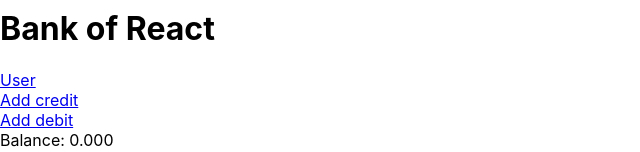
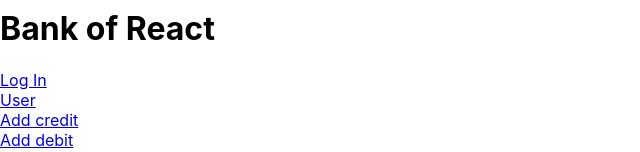
Before and after one commit to AlexTan331/TTP_React_Bank, a React (Create React App) app: page / in a window 1280 px wide. Shown: the part 316-468 px from the top of the page, without its empty margins (0-640 px from the left). Built offline with nearby package versions, Linux system fonts and the light colour scheme; no server answers.

Commit message:
added link of login page on home page

```diff
--- a/package.json
+++ b/package.json
@@ -2,11 +2,13 @@
   "name": "bank-of-react",
   "version": "0.1.0",
   "private": true,
+  "homepage": "https://alextan331.github.io/TTP_React_Bank/",
   "dependencies": {
     "@testing-library/jest-dom": "^4.2.4",
     "@testing-library/react": "^9.5.0",
     "@testing-library/user-event": "^7.2.1",
     "axios": "^0.19.2",
+    "gh-pages": "^3.0.0",
     "react": "^16.13.1",
     "react-dom": "^16.13.1",
     "react-router-dom": "^5.2.0",
@@ -16,6 +18,8 @@
     "start": "react-scripts start",
     "build": "react-scripts build",
     "test": "react-scripts test",
+    "predeploy": "npm run build",
+    "deploy": "gh-pages -d build",
     "eject": "react-scripts eject"
   },
   "eslintConfig": {
--- a/src/Components/Home.js
+++ b/src/Components/Home.js
@@ -8,6 +8,7 @@ class Home extends Component {
         <div>
           <img src="https://img.etimg.com/thumb/msid-71487585,width-300,imgsize-169788,resizemode-4/bank-getty.jpg" alt="bank"/>
           <h1>Bank of React</h1>
+          <Link to="/logIn">Log In</Link><br/>
           <Link to="/userProfile">User</Link><br/>
           <Link to="/addCredit">Add credit</Link><br/>
           <Link to="/addDebit">Add debit</Link><br/>
```
Also changed, not shown: 1 other file (tests, documents, lock files or other folders).
